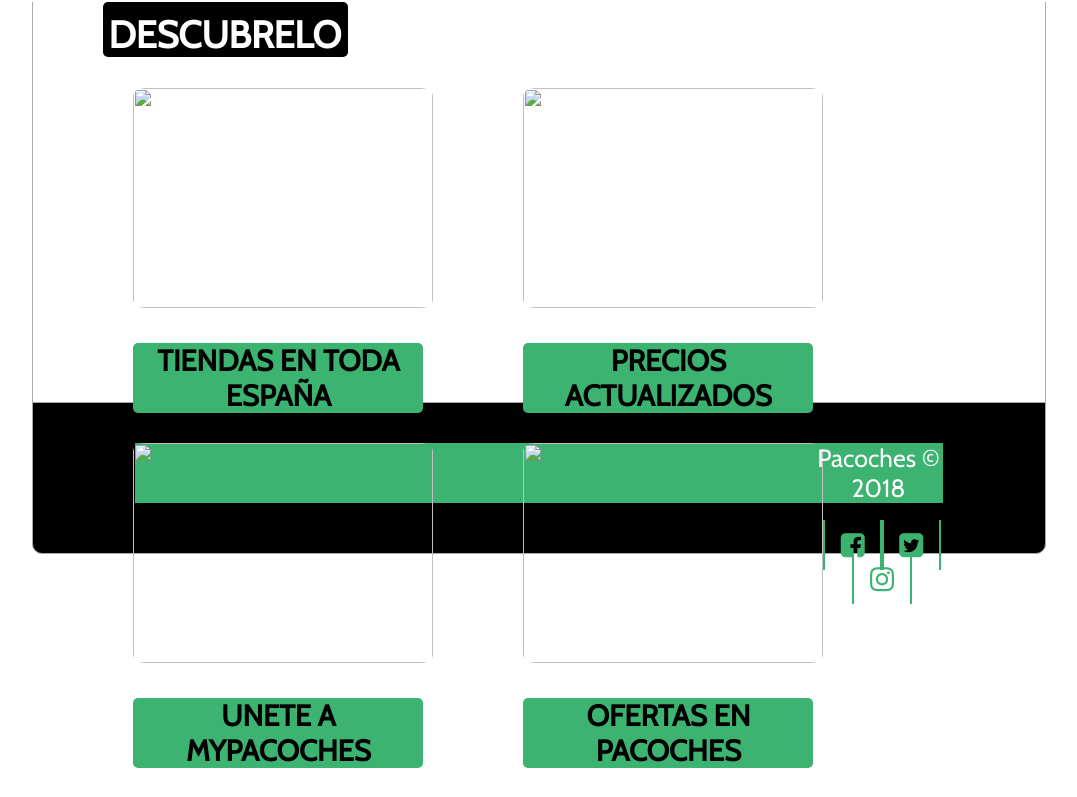
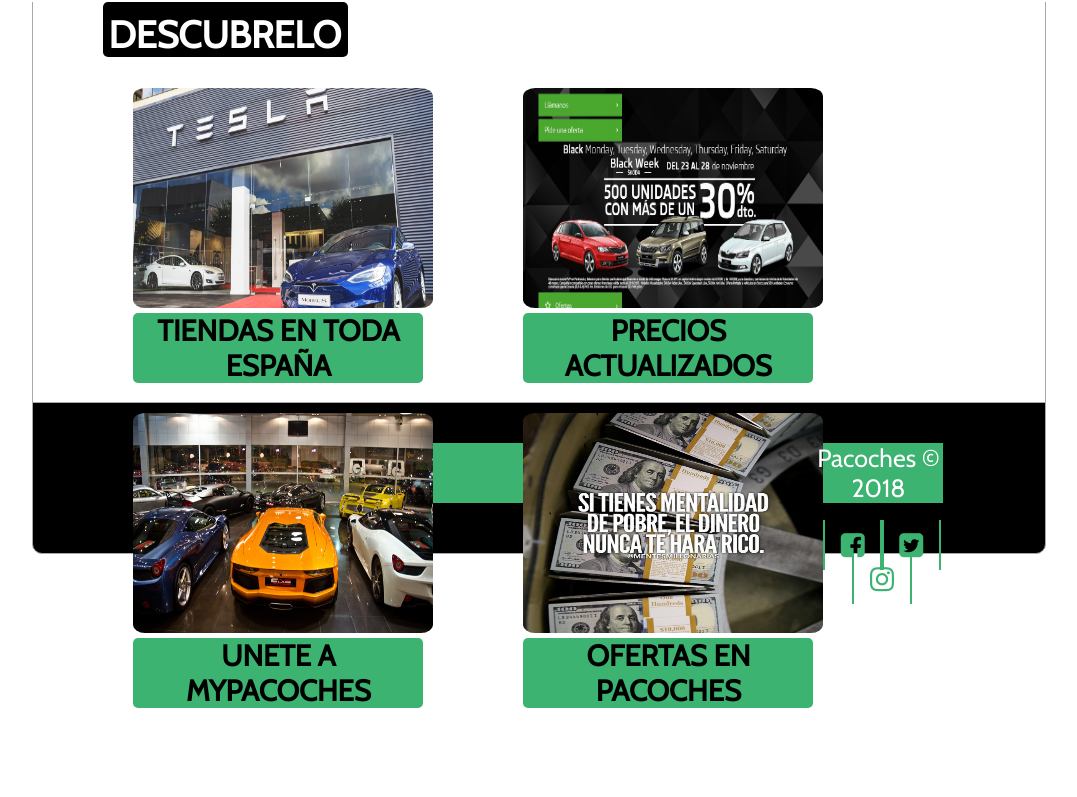
Before and after one commit to dl0kone/proyect_pacoches, a plain HTML site: page index.html in a window 1280 px wide. Shown: the part 2004-2801 px from the top of the page, without its empty margins (102-1179 px from the left). After the commit the page ends 2741 px from the top, so only its background shows below. Drawn offline with nearby package versions, Linux system fonts and the light colour scheme; a web font is replaced by a local one.

Commit message:
Update index.html

```diff
--- a/index.html
+++ b/index.html
@@ -66,7 +66,7 @@
 		<div class="a11">
 			<div class="adorno"></div>
 			<div class="adorno1"><h4>#THEFUTUREISEVERYONES  >  El futuro es de todos</h4></div>
-			<img class="a111" src="../pacoches/fotos/grades/p2.jpg">
+			<img class="a111" src="fotos/grades/p2.jpg">
 		</div>
 		<fieldset class="a12">
 
@@ -114,22 +114,22 @@
 			<h2 class="letras">DESCUBRELO</h2>
 
 			<article>
-				<img src="../pacoches/fotos/jpg/j1.jpg">
+				<img src="fotos/jpg/j1.jpg">
 				<h3>TIENDAS EN TODA ESPAÑA</h3>
 			</article>
 
 			<article>
-				<img src="../pacoches/fotos/jpg/j2.jpg">
+				<img src="fotos/jpg/j2.jpg">
 				<h3>PRECIOS ACTUALIZADOS</h3>
 			</article>
 
 			<article>
-				<img src="../pacoches/fotos/jpg/j3.jpg">
+				<img src="fotos/jpg/j3.jpg">
 				<h3>UNETE A MYPACOCHES</h3>
 			</article>
 
 			<article>
-				<img src="../pacoches/fotos/jpg/j4.jpg">
+				<img src="fotos/jpg/j4.jpg">
 				<h3>OFERTAS EN PACOCHES</h3>
 			</article>
 
```
